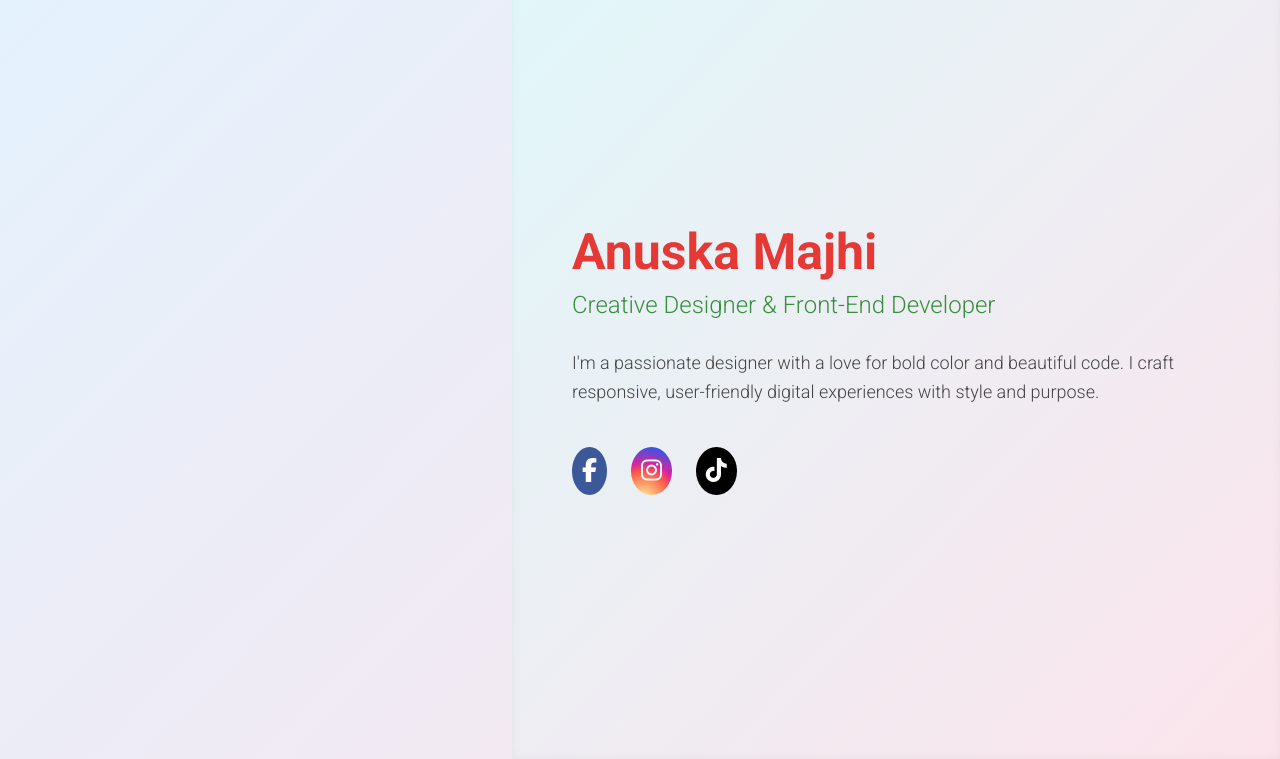
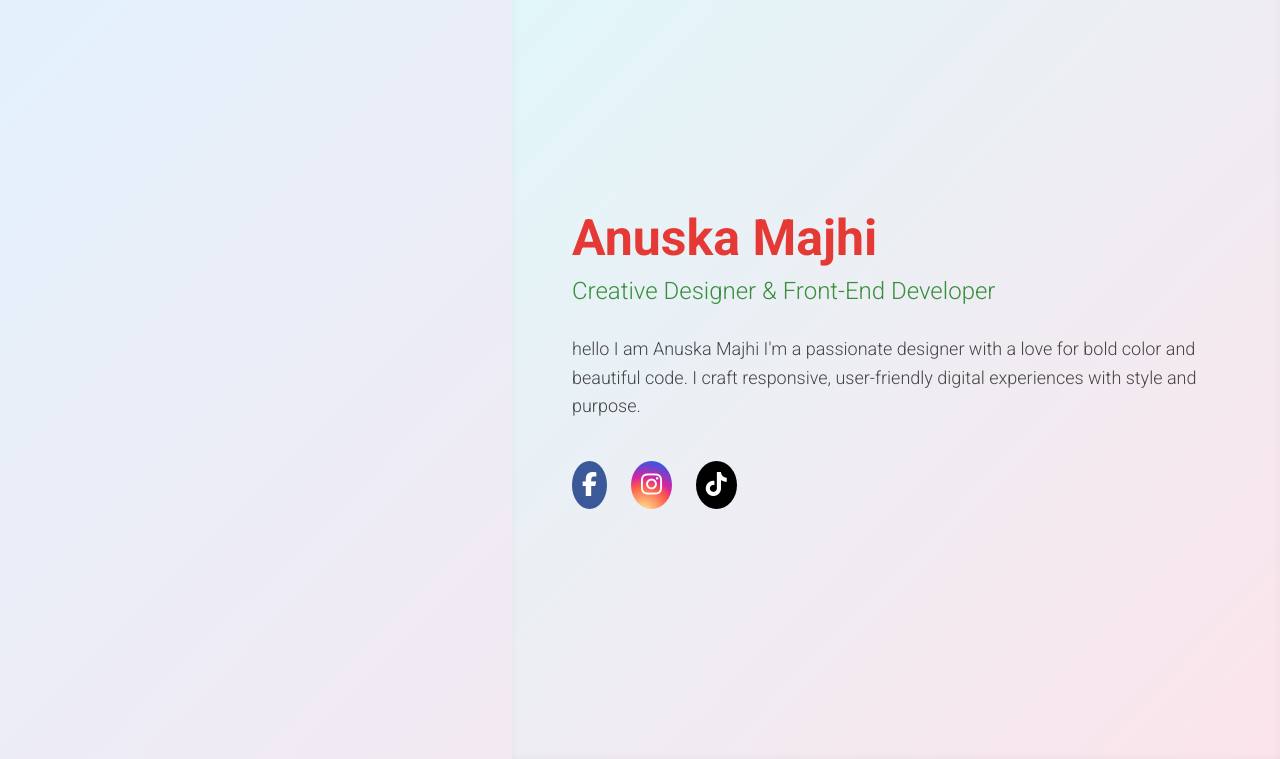
Before and after one commit to anuska-mazhee/portfolio, a plain HTML site: page index.html in a window 1280 px wide. Shown: the part 41-800 px from the top of the page. Drawn offline with Linux system fonts and the light colour scheme.

Commit message:
final step1

```diff
--- a/index.html
+++ b/index.html
@@ -17,7 +17,7 @@
     <div class="right">
       <h1>Anuska Majhi</h1>
       <h2>Creative Designer & Front-End Developer</h2>
-      <p>
+      <p>hello I am Anuska Majhi
         I'm a passionate designer with a love for bold color and beautiful code. I craft responsive, user-friendly digital experiences with style and purpose.
       </p>
       <div class="socials">
```
